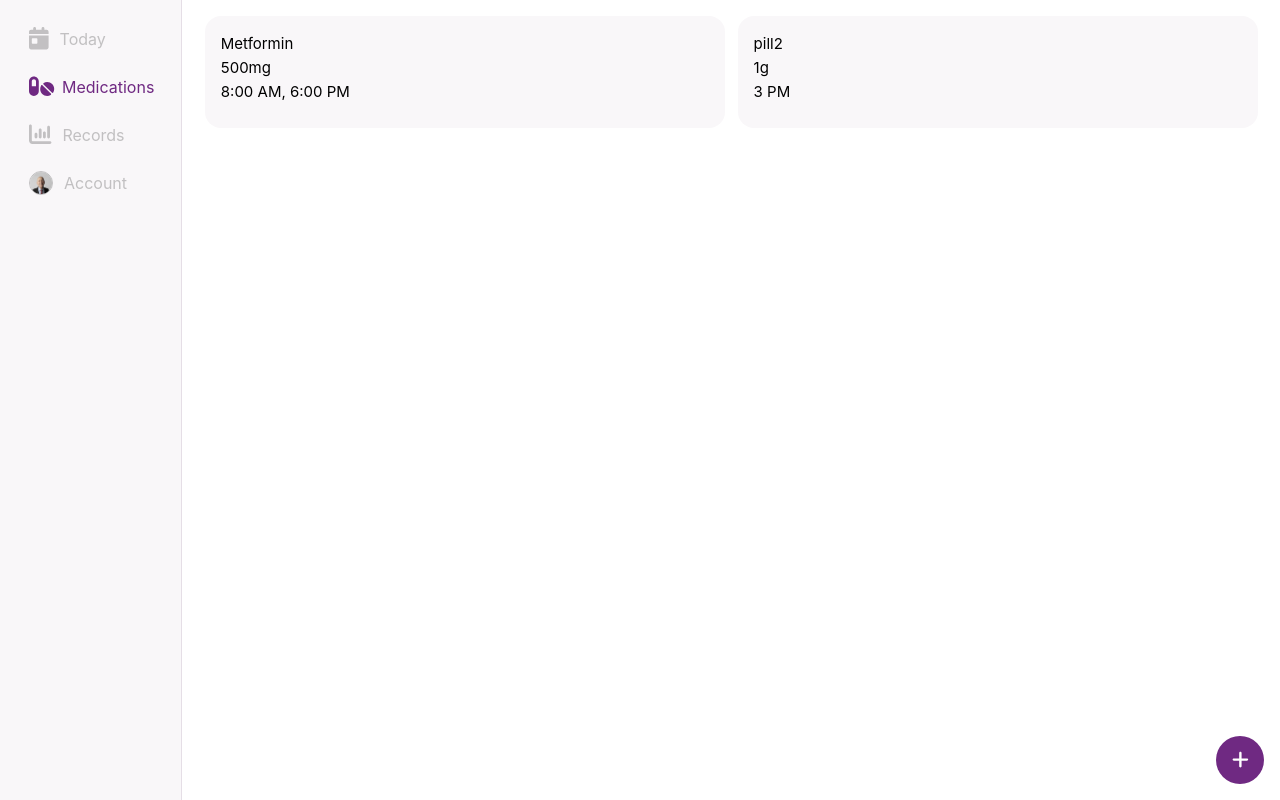
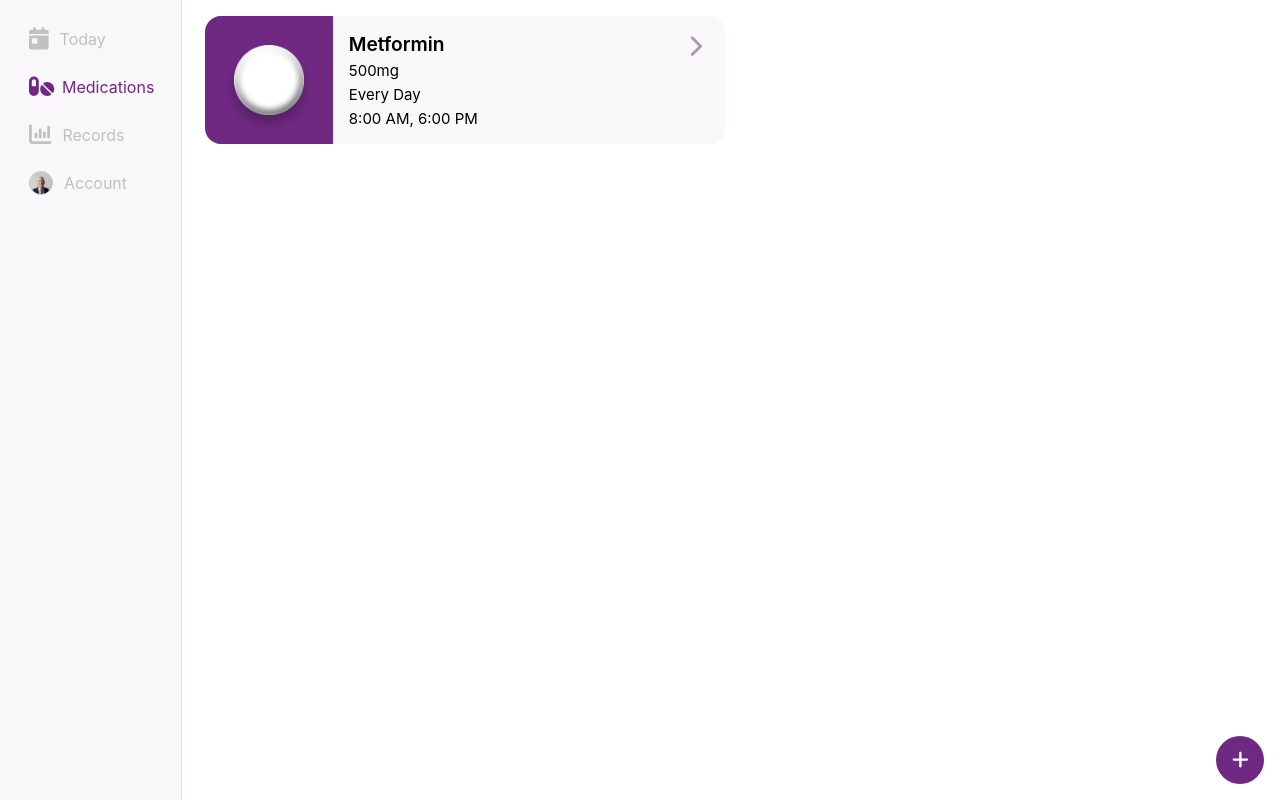
Before and after one commit to soon-y/caregem, a Vue app: page /medications in a window 1280 px wide. Built offline with nearby package versions, Linux system fonts and the light colour scheme.

Commit message:
update medications

```diff
--- a/src/components/Medication.vue
+++ b/src/components/Medication.vue
@@ -1,25 +1,51 @@
 <template>
   <div class="box">
     <slot name="image" class="image"></slot>
-    <slot name="name"></slot><br />
-    <slot name="dose"></slot><br />
-    <slot name="time"></slot>
+    <div class="text">
+      <span class="name"><slot name="name"></slot></span>
+      <font-awesome-icon icon="chevron-right" class="arrowRight"/>
+      <br />
+      <slot name="dose"></slot><br />
+      <slot name="interval"></slot><br />
+      <slot name="time"></slot>
+    </div>
   </div>
 </template>
 
 <style scope>
 .box{
-  --width: 7rem;
+  --width: 8rem;
 
+  display: grid;
+  grid-template-columns: var(--width) auto;
   width: calc(100% - 0.8rem);
-  height: var(--width);
+  height: calc(var(--width));
   background-color: var(--white-lila);
   border-radius: 1rem;
   margin: auto;
-  padding: 1rem;
+  padding: 0rem;
+  overflow: hidden;
 }
 
-.image {
+.arrowRight {
+  float: right;
+  margin-right: 1.4rem;
+  margin-top: 0.4rem;
+  font-size: 1.4rem;
+  color: rgb(173, 150, 174);
+}
+
+.text{
+  margin: auto 0;
+  margin-left: 1rem;
+}
+
+.name {
+  font-weight: 600;
+  font-size: 1.2rem
+}
+
+img {
   width: var(--width);
   height: var(--width);
 }
--- a/src/global_array/medicationInfo.ts
+++ b/src/global_array/medicationInfo.ts
@@ -1,9 +1,14 @@
 
 
-export const name: string[] = ["Metformin", "pill2"]
-export const type: string[] = ["Capsule", "Tablet", "Liguid", "Topical"]
-export const strength: string[] = ["500mg", "1g"]
-export const strengthNum: number[] = [500]
-export const unit: string[] = ["mg", "mcg", "g", "ml", "%"]
-export const dilay: string[] = ["daily"]
-export const time: string[] = ["8:00 AM, 6:00 PM", "3 PM"]
+export const name: string[] = ["Metformin"]
+export const type: string[] = ["tablet"]
+export const strength: number[] = [500]
+export const unit: string[] = ["mg"]
+export const interval: string[] = ["Every Day"]
+export const time: string[] = ["8:00 AM, 6:00 PM"]
+export const color: string[] = ["white"]
+export const bgColor: string[] = ["#6f2982"]
+
+export const types: string[] = ["Capsule", "Tablet", "Liguid", "Topical"]
+export const units: string[] = ["mg", "mcg", "g", "ml", "%"]
+export const colors: string[] = ["white", "red", "orange", "blue", "purple"]
--- a/src/views/PillsView.vue
+++ b/src/views/PillsView.vue
@@ -9,9 +9,12 @@ import * as medication from '../global_array/medicationInfo'
   <div class="container">
     <div class="boxWrapper">
       <Medication v-for="(name ,index) in medication.name" :key="name">
-        <template v-slot:image></template>
+        <template v-slot:image><img v-bind:src="'/pill/' + medication.type[index] + '_' + medication.color[index] +'.png'"
+          :style="{'background-color': medication.bgColor[index]}" />
+        </template>
         <template v-slot:name> {{ name }} </template>
-        <template v-slot:dose> {{ medication.strength[index] }} </template>
+        <template v-slot:dose> {{ medication.strength[index] + medication.unit[index] }} </template>
+        <template v-slot:interval> {{ medication.interval[index] }} </template>
         <template v-slot:time> {{ medication.time[index] }} </template>
       </Medication>
     </div>
@@ -44,7 +47,6 @@ import * as medication from '../global_array/medicationInfo'
 }
 
 .boxWrapper{
-
   display: grid;
   grid-template-columns: 50% 50%;
   padding: 1rem;
```
